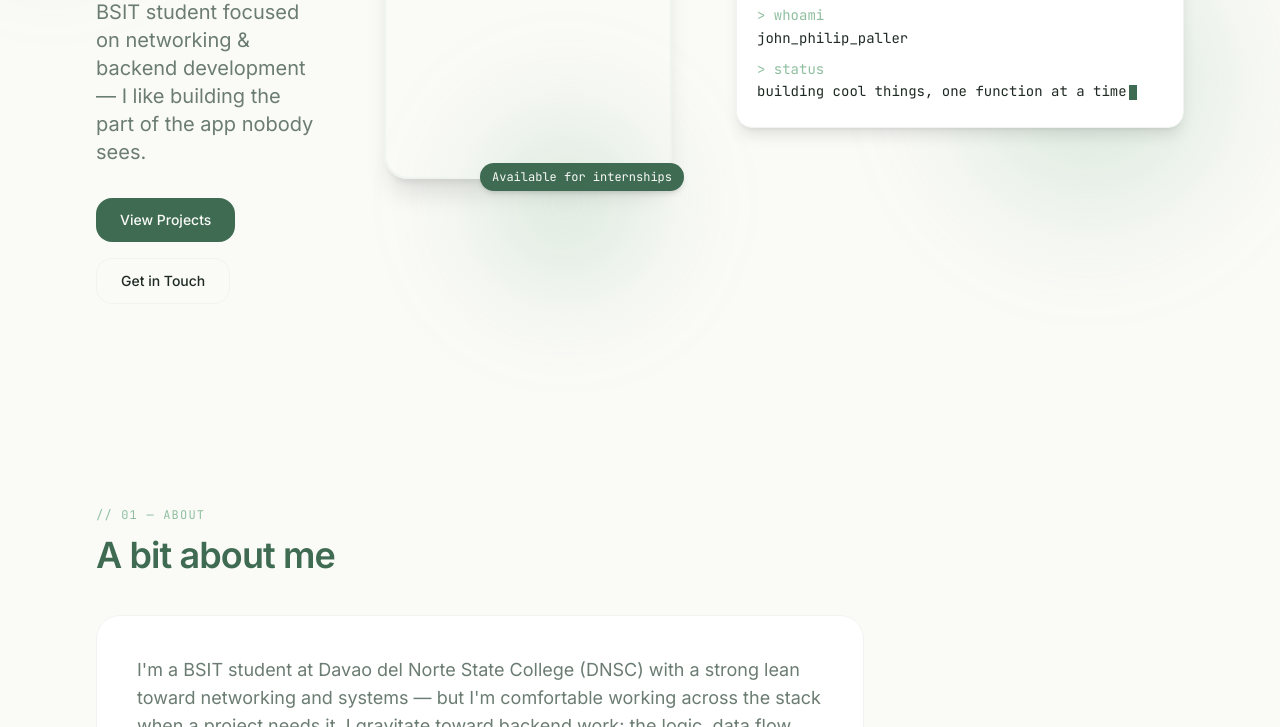
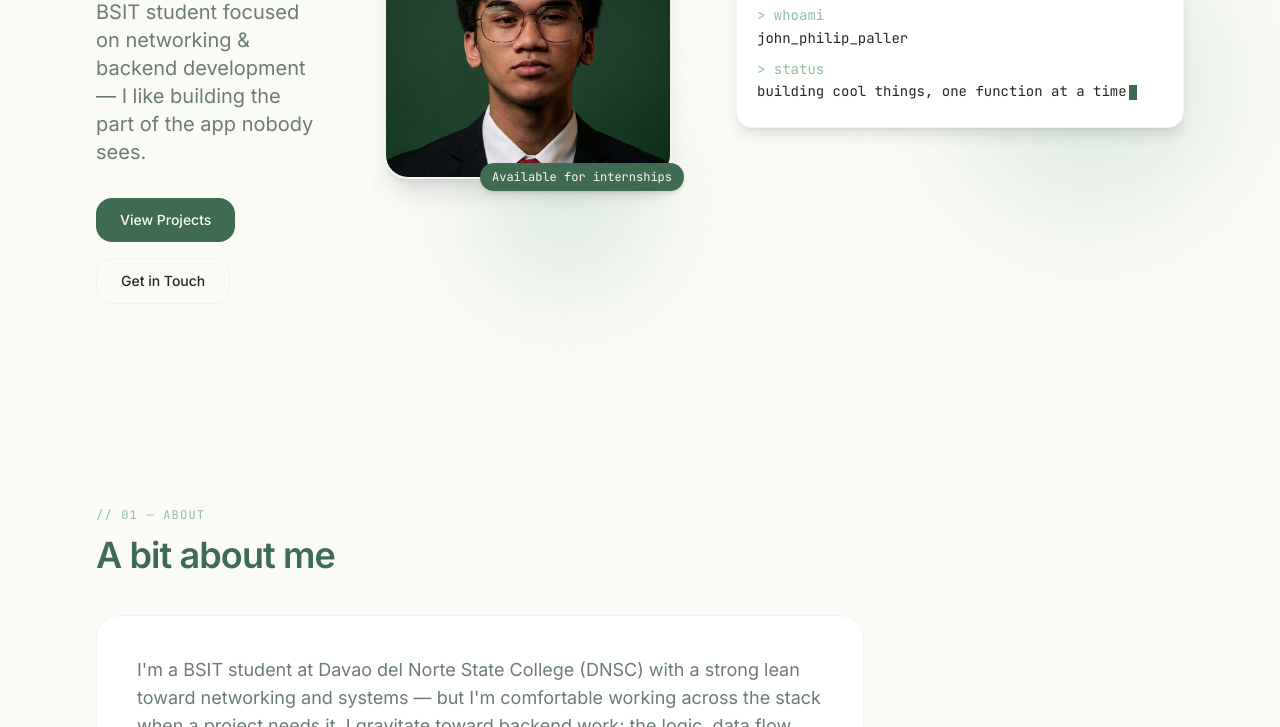
Before and after one commit to hyphocrite/Portfolio, a website built with Vite: page index.html in a window 1280 px wide. Shown: the part 373-1100 px from the top of the page. Built offline with nearby package versions, Linux system fonts and the light colour scheme; files whose address does not match are found by name.

Commit message:
Fix profile image path

```diff
--- a/index.html
+++ b/index.html
@@ -106,7 +106,7 @@
         <div id="hero-profile" class="hidden lg:flex justify-center shrink-0">
          <div class="relative">
           <img
-              src="./src/assets/profile.jpg"
+              src="/Portfolio/assets/6156871542382465145.jpg"
               alt="John Philip S. Paller"
               class="h-72 w-72 rounded-3xl object-cover object-top shadow-xl"
               style="border: 2px solid var(--border);"
```
